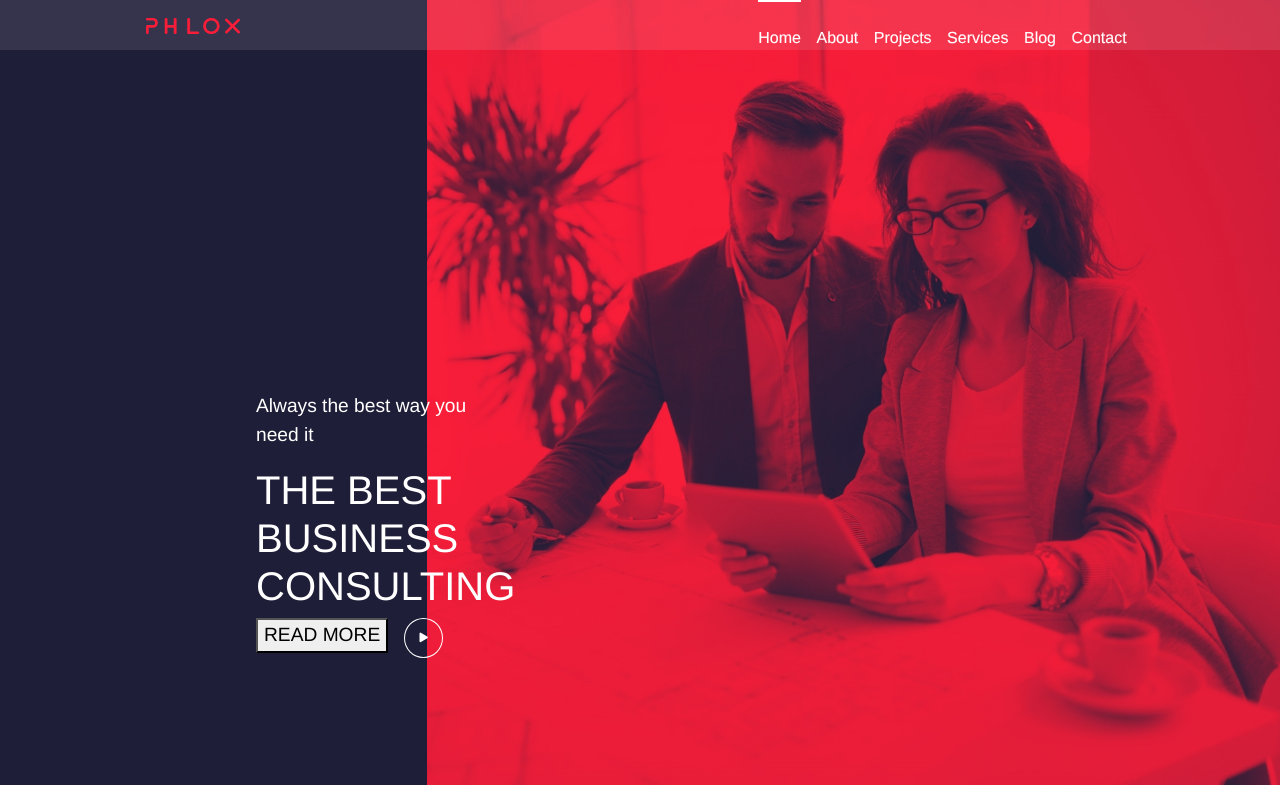
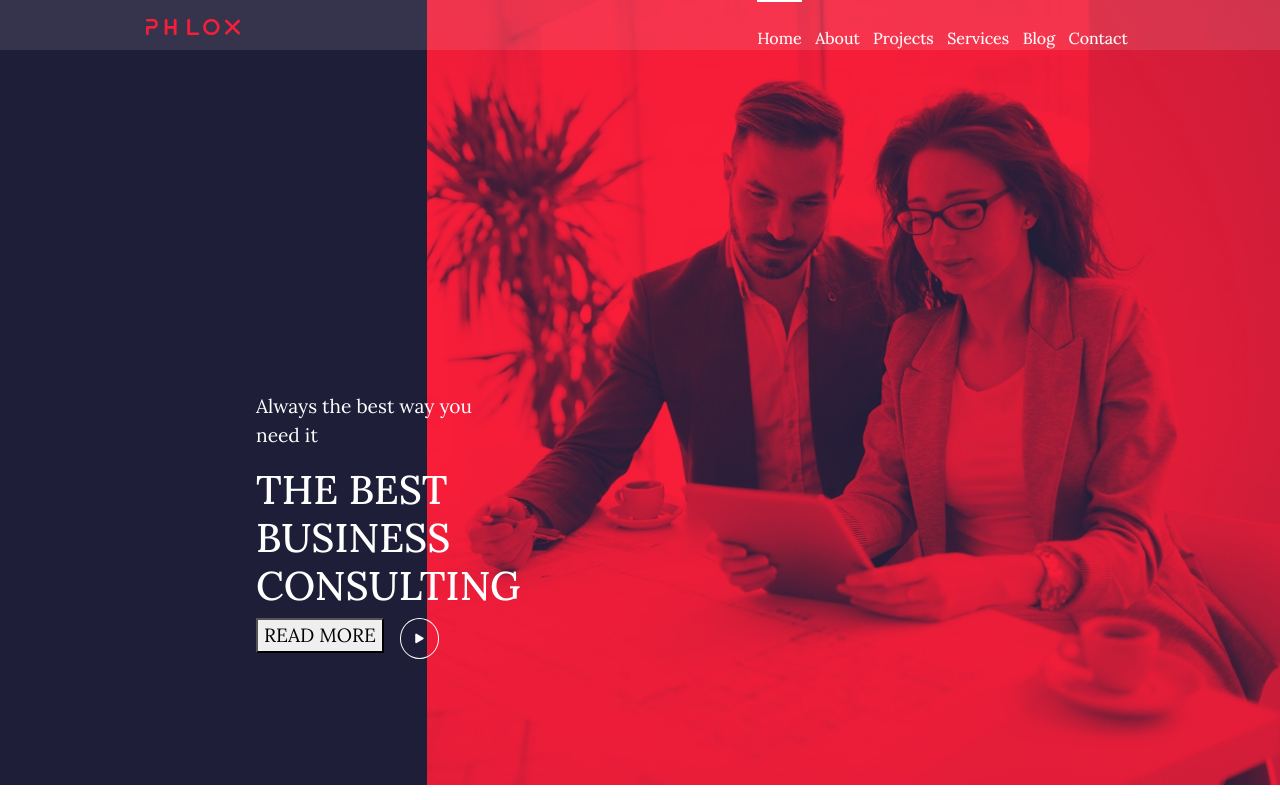
Before and after one commit to AndreaNocciolini/proj-html-vuejs, a Vue app: page / in a window 1280 px wide. Shown: the top 800 px of the page. Built offline with nearby package versions, Linux system fonts and the light colour scheme.

Commit message:
miscellaneous

```diff
--- a/public/index.html
+++ b/public/index.html
@@ -4,6 +4,7 @@
     <meta charset="utf-8">
     <meta http-equiv="X-UA-Compatible" content="IE=edge">
     <meta name="viewport" content="width=device-width,initial-scale=1.0">
+    <link rel="preconnect" href="https://fonts.googleapis.com">
     <link rel="icon" href="<%= BASE_URL %>favicon.ico">
     <title><%= htmlWebpackPlugin.options.title %></title>
   </head>
--- a/src/App.vue
+++ b/src/App.vue
@@ -24,9 +24,15 @@
 <style lang="scss">
 @import "~bootstrap/scss/bootstrap";
 @import './assets/styles/my_style.scss';
+@import url('https://fonts.googleapis.com/css2?family=Lora:ital,wght@0,400;0,500;0,600;1,400&family=Montserrat:ital,wght@0,100;0,200;0,300;0,400;0,500;0,600;0,700;0,800;0,900;1,100;1,200;1,300;1,400;1,500;1,600;1,700;1,800;1,900&display=swap');
+
+html {
+      body {
+        font-family: 'Lora', serif;
+      }
+}
 
 #app {
-  font-family: Avenir, Helvetica, Arial, sans-serif;
   -webkit-font-smoothing: antialiased;
   -moz-osx-font-smoothing: grayscale;
   overflow: hidden;
```
